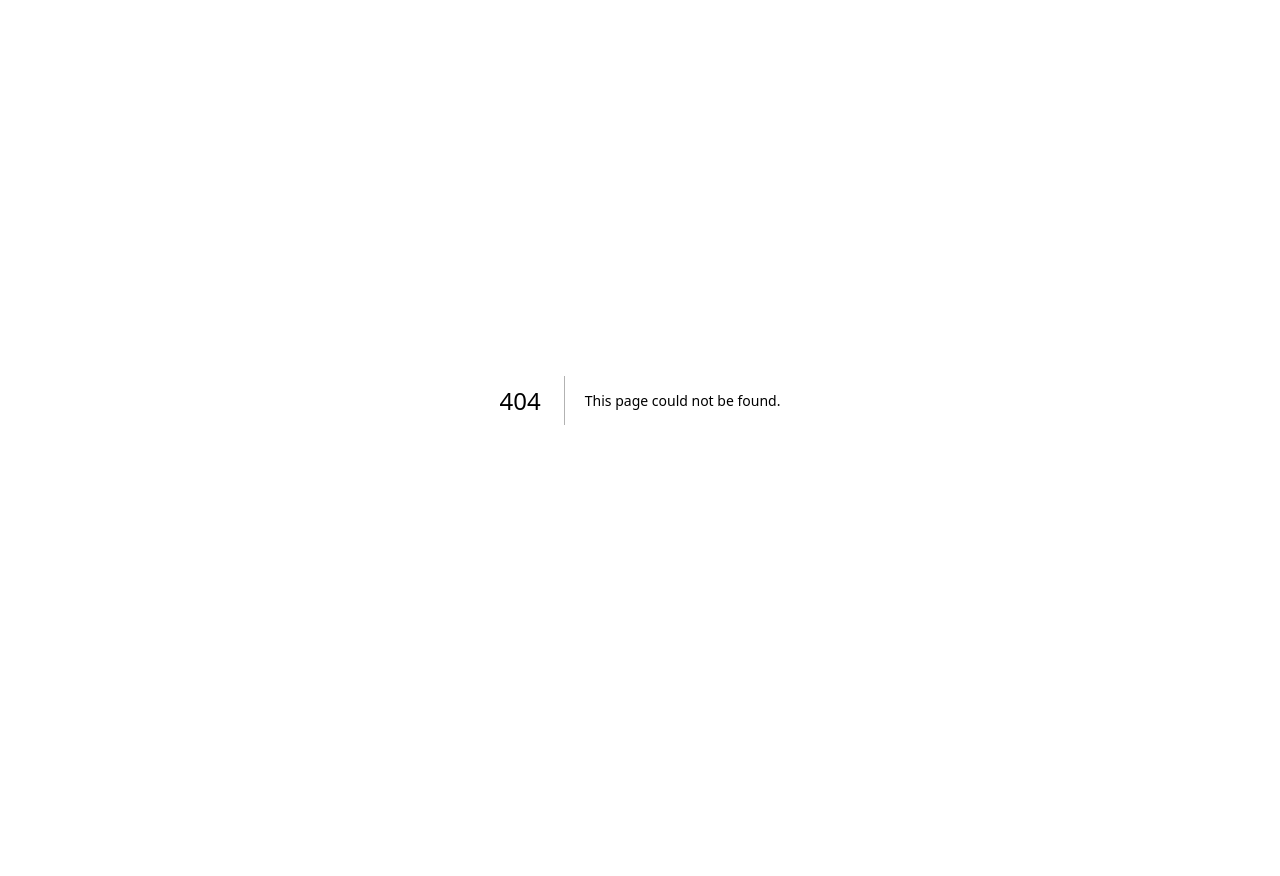
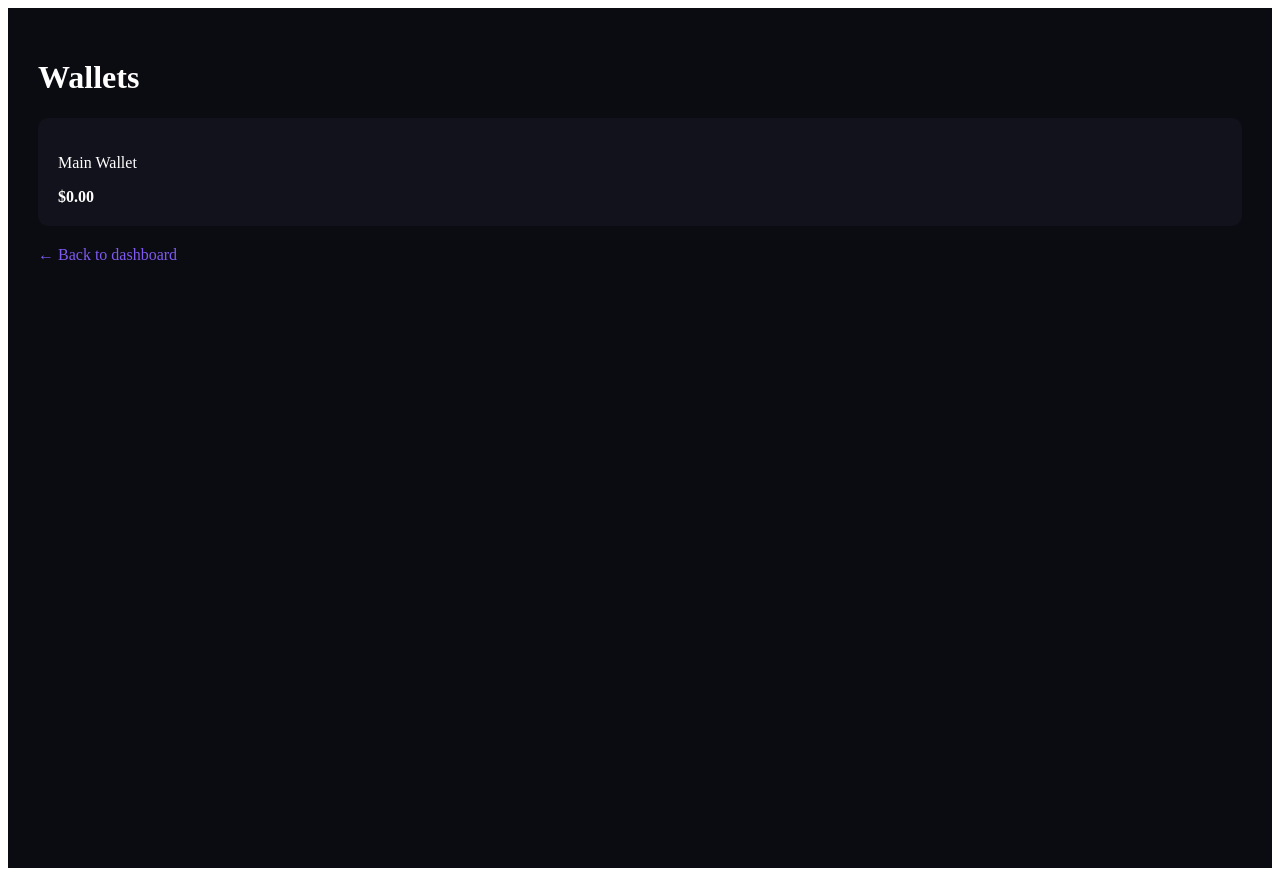
Before and after one commit to yesmaberg-stack/VISIONTrading, a Next.js app: page /pages/pages/wallets in a window 1280 px wide. Before the commit this address had no page. Before the commit the page ends 800 px from the top, so only its background shows below. Built offline with nearby package versions, Linux system fonts and the light colour scheme.

Commit message:
Add wallets page

```diff
--- /dev/null
+++ b/pages/pages/pages/wallets.js
@@ -0,0 +1,37 @@
+import Link from 'next/link'
+
+export default function Wallets() {
+  return (
+    <div style={styles.container}>
+      <h1>Wallets</h1>
+
+      <div style={styles.wallet}>
+        <p>Main Wallet</p>
+        <strong>$0.00</strong>
+      </div>
+
+      <Link href="/dashboard" style={styles.back}>← Back to dashboard</Link>
+    </div>
+  )
+}
+
+const styles = {
+  container: {
+    minHeight: '100vh',
+    background: '#0b0b12',
+    color: 'white',
+    padding: 30
+  },
+  wallet: {
+    background: '#12121c',
+    padding: 20,
+    borderRadius: 10,
+    marginTop: 20
+  },
+  back: {
+    display: 'inline-block',
+    marginTop: 20,
+    color: '#7f5af0',
+    textDecoration: 'none'
+  }
+}
```
